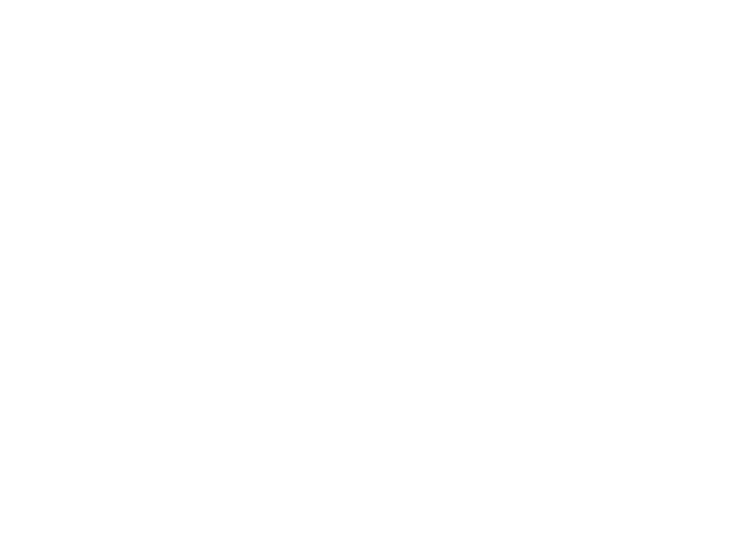
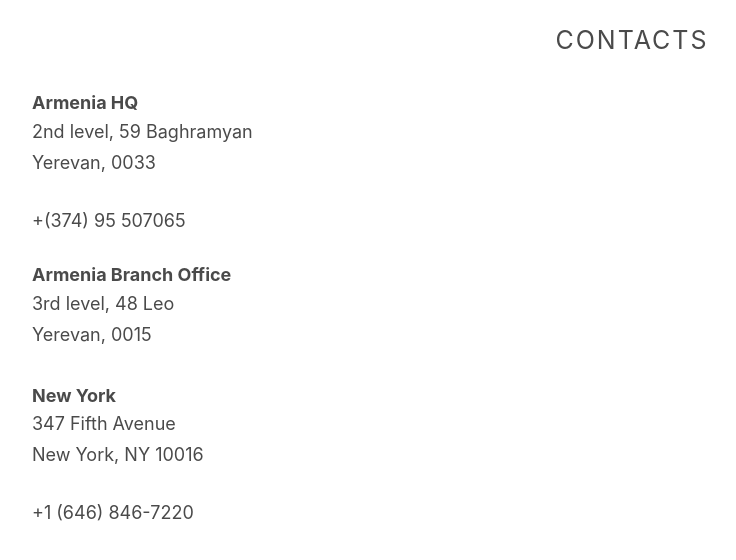
Before and after one commit to HaykYegh/nk, a React (Create React App) app: page / in a window 1280 px wide. Shown: the top 560 px of the page, without its empty margins (8-744 px from the left). Built offline with nearby package versions, Linux system fonts and the light colour scheme.

Commit message:
create our office left content

```diff
--- a/package.json
+++ b/package.json
@@ -13,6 +13,7 @@
     "react": "^18.2.0",
     "react-dom": "^18.2.0",
     "react-scripts": "5.0.1",
+    "sass": "^1.66.1",
     "typescript": "^4.9.5",
     "web-vitals": "^2.1.4"
   },
--- /dev/null
+++ b/src/App.module.scss
@@ -0,0 +1,5 @@
+.container {
+  max-width: 1200px;
+  margin: 0 auto;
+  padding: 0 32px;
+}
--- a/src/App.tsx
+++ b/src/App.tsx
@@ -1,6 +1,14 @@
+import {OurOffice} from "./components/OurOffice";
+
+import styles from './App.module.scss';
+
 const App = () => {
   return (
-      <div></div>
+      <div>
+          <div className={styles.container}>
+              <OurOffice />
+          </div>
+      </div>
   )
 };
 
--- /dev/null
+++ b/src/components/OurOffice/OurOffice.module.scss
@@ -0,0 +1,20 @@
+.our_office_wrapper {
+  display: flex;
+  flex-direction: column;
+  gap: 34px;
+  padding-top: 25px;
+
+  .title {
+    text-align: center;
+    h2 {
+      color: #4a4a4a;
+      font-weight: 400;
+      font-style: normal;
+      font-size: 25px;
+      letter-spacing: 2px;
+      text-transform: uppercase;
+      line-height: 1.2em;
+      margin: 0;
+    }
+  }
+}
--- a/src/components/OurOffice/OurOffice.tsx
+++ b/src/components/OurOffice/OurOffice.tsx
@@ -1,6 +1,19 @@
+import {LeftContent} from "./components/LeftContent";
+import { OurOfficeMap } from "./components/OurOfficeMap";
+
+import styles from './OurOffice.module.scss';
+
 const OurOffice = () => {
     return (
-        <></>
+        <div className={styles.our_office_wrapper}>
+            <div className={styles.title}>
+                <h2>Contacts</h2>
+            </div>
+            <div>
+                <LeftContent />
+                <OurOfficeMap />
+            </div>
+        </div>
     )
 };
 
--- /dev/null
+++ b/src/components/OurOffice/components/LeftContent/LeftContent.module.scss
@@ -0,0 +1,26 @@
+.left_content_wrapper {
+  display: flex;
+  flex-direction: column;
+  gap: 30px;
+
+  p {
+    display: flex;
+    flex-direction: column;
+    gap: 3px;
+    font-size: 18px;
+    color: #4a4a4a;
+    margin: 0;
+
+    strong {
+      color: #4a4a4a;
+      font-size: 18px;
+      letter-spacing: 0px;
+      line-height: 1.6em;
+    }
+
+    span {
+      color: #4a4a4a;
+      margin-bottom: 7px;
+    }
+  }
+}
--- /dev/null
+++ b/src/components/OurOffice/components/LeftContent/LeftContent.tsx
@@ -0,0 +1,27 @@
+import styles from './LeftContent.module.scss';
+
+const LeftContent = () => {
+    return (
+        <div className={styles.left_content_wrapper}>
+            <p>
+                <strong>Armenia HQ</strong>
+                <span>2nd level, 59 Baghramyan</span>
+                <span>Yerevan, 0033</span>
+            </p>
+            <p>+(374) 95 507065</p>
+            <p>
+                <strong>Armenia Branch Office</strong>
+                <span>3rd level, 48 Leo</span>
+                <span>Yerevan, 0015</span>
+            </p>
+            <p>
+                <strong>New York </strong>
+                <span>347 Fifth Avenue</span>
+                <span>New York, NY 10016</span>
+            </p>
+            <p>+1 (646) 846-7220</p>
+        </div>
+    )
+};
+
+export default LeftContent;
--- /dev/null
+++ b/src/components/OurOffice/components/LeftContent/index.ts
@@ -0,0 +1 @@
+export { default as LeftContent } from './LeftContent';
--- /dev/null
+++ b/src/components/OurOffice/components/OurOfficeMap/OurOfficeMap.tsx
@@ -0,0 +1,7 @@
+const OurOfficeMap = () => {
+    return (
+        <></>
+    )
+};
+
+export default OurOfficeMap;
--- /dev/null
+++ b/src/components/OurOffice/components/OurOfficeMap/index.ts
@@ -0,0 +1 @@
+export { default as OurOfficeMap } from './OurOfficeMap';
```
Also changed, not shown: src/components/OurOffice/components/OurOfficeMap/OurOffice.module.scss (added), 1 other file (tests, documents, lock files or other folders).
